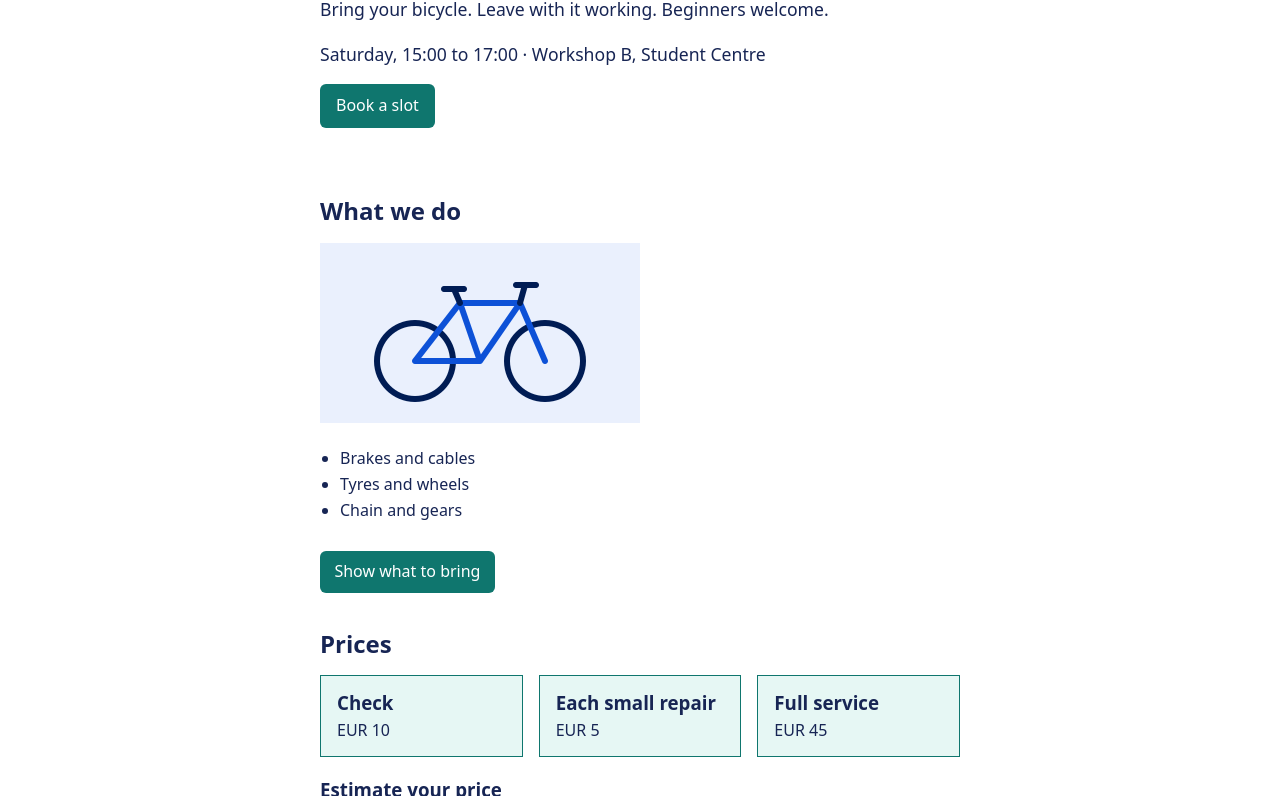
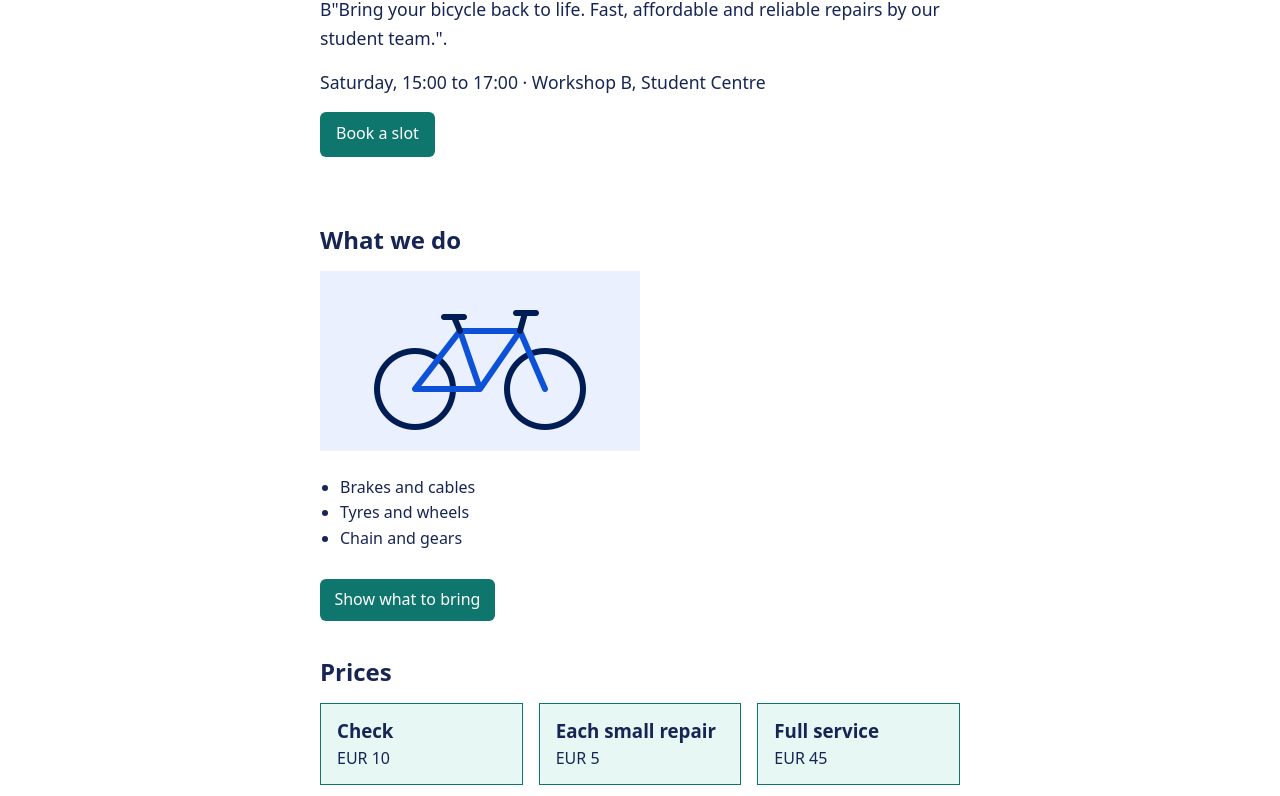
Before and after one commit to kobeder/clinic, a plain HTML site: page index.html in a window 1280 px wide. Shown: the part 124-920 px from the top of the page. Drawn offline with Linux system fonts and the light colour scheme; files whose address does not match are found by name.

Commit message:
Introduction changed

```diff
--- a/index.html
+++ b/index.html
@@ -21,7 +21,8 @@
   <main>
     <section class="hero">
       <h1>Saturday repair clinic</h1>
-      <p>Bring your bicycle. Leave with it working. Beginners welcome.</p>
+      <p>B"Bring your bicycle back to life. Fast, affordable and reliable repairs by our student team.".</p>
+
       <p class="event-details">Saturday, 15:00 to 17:00 · Workshop B, Student Centre</p>
       <a class="button" href="#book">Book a slot</a>
     </section>
```
Also changed, not shown: 1 other file.
